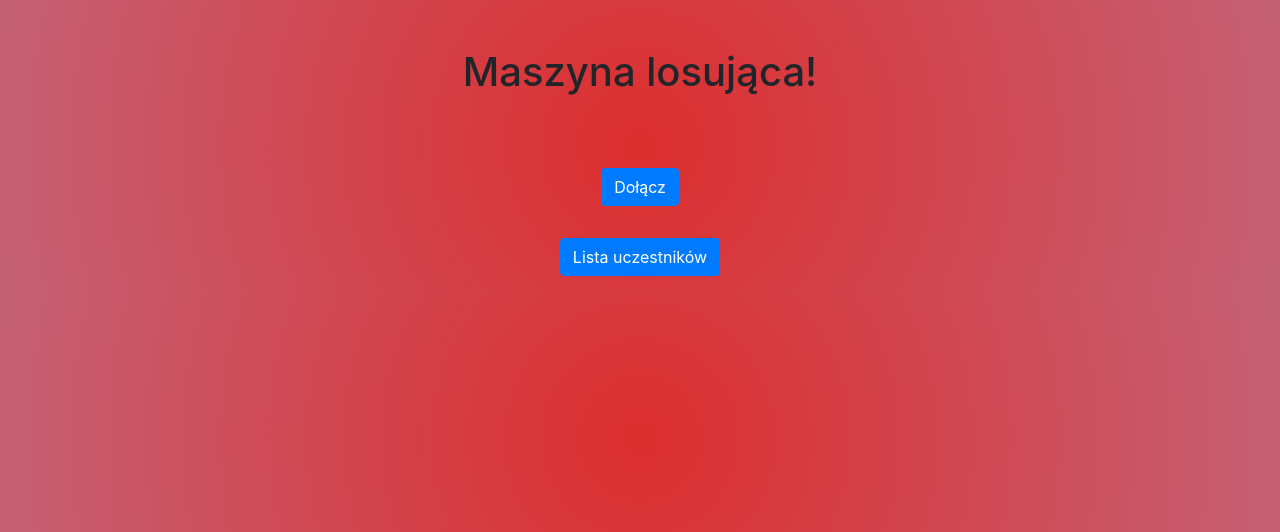
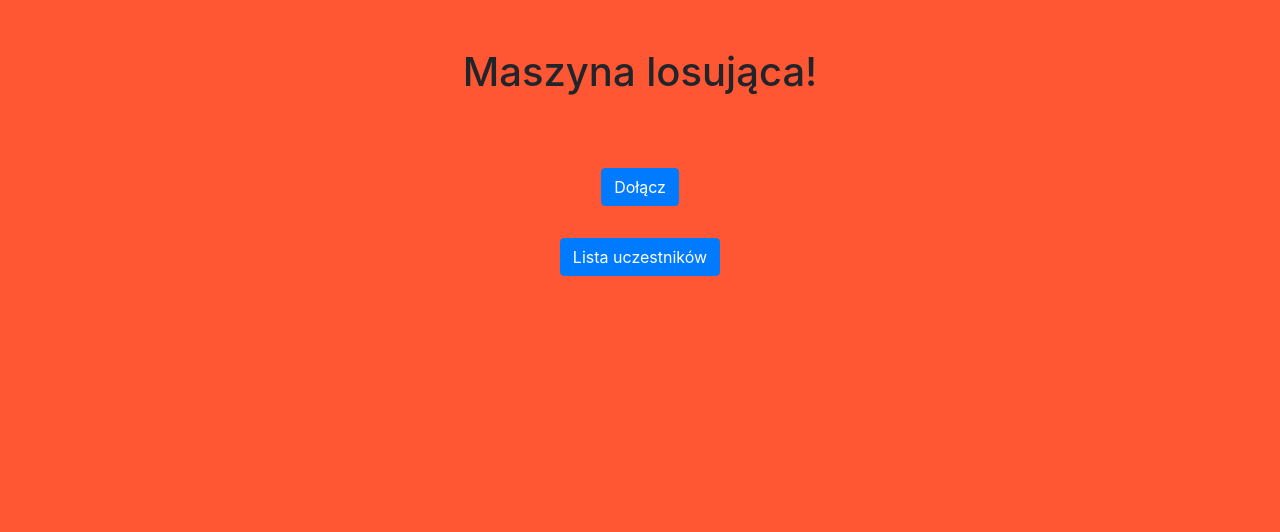
Before and after one commit to Fisent/maszyna_losujaca, a Django app: page / in a window 1280 px wide. Shown: the top 532 px of the page. Run offline with Django 3.2, Linux system fonts and the light colour scheme.

Commit message:
Change background color

```diff
--- a/maszyna_losujaca_projekt/maszyna_losujaca_app/static/maszyna_losujaca_app/style.css
+++ b/maszyna_losujaca_projekt/maszyna_losujaca_app/static/maszyna_losujaca_app/style.css
@@ -1,4 +1,3 @@
 body {
-    background: rgb(220,46,46);
-    background: radial-gradient(circle, rgba(220,46,46,1) 0%, rgba(197,97,117,1) 100%);
+    background: rgb(255,87,51);
 }
--- a/maszyna_losujaca_projekt/maszyna_losujaca_projekt/settings.py
+++ b/maszyna_losujaca_projekt/maszyna_losujaca_projekt/settings.py
@@ -25,7 +25,7 @@ SECRET_KEY = 'django-insecure-&-x11ty(7u1=(-2cgr69$bk(6(vdb-l9^2#z%5297$eb0j1!!a
 # SECURITY WARNING: don't run with debug turned on in production!
 DEBUG = True
 
-ALLOWED_HOSTS = ['losowanko.pythonanywhere.com']
+ALLOWED_HOSTS = ['losowanko.pythonanywhere.com', 'localhost']
 
 
 # Application definition
```
